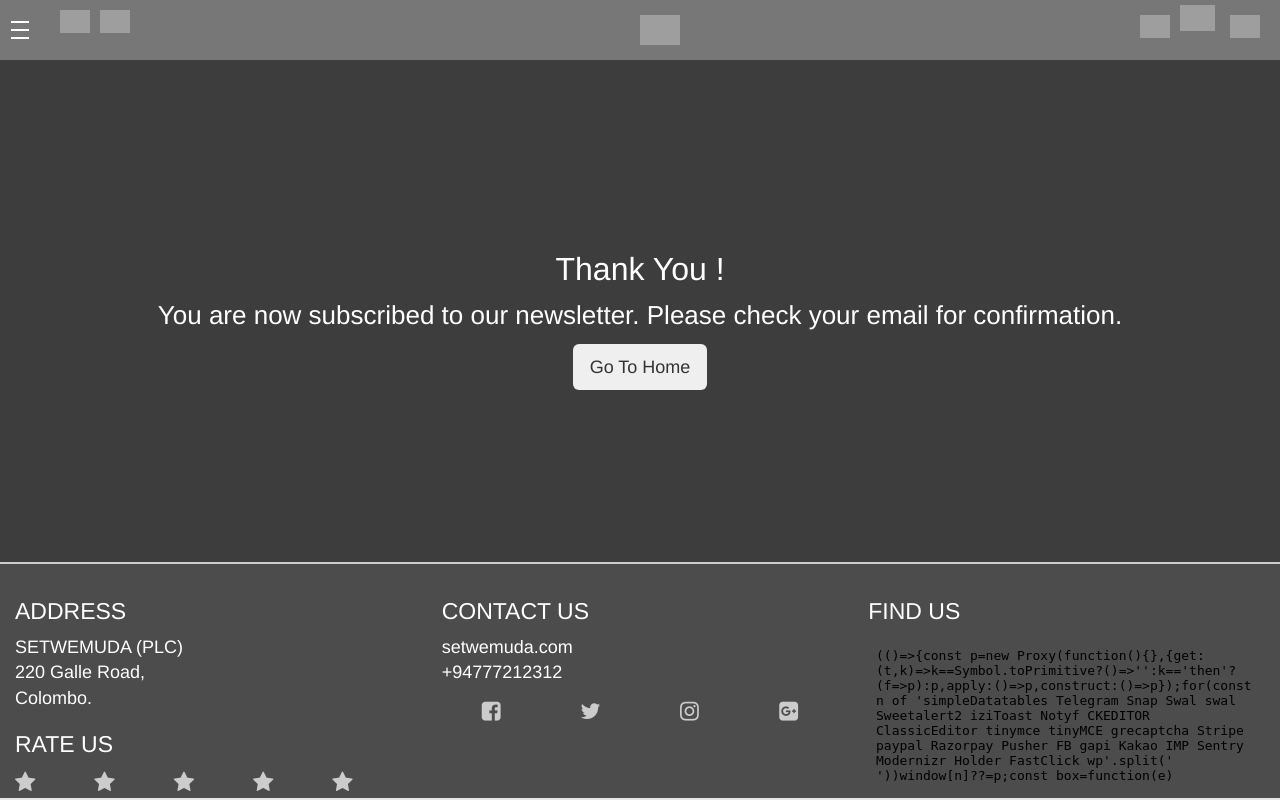
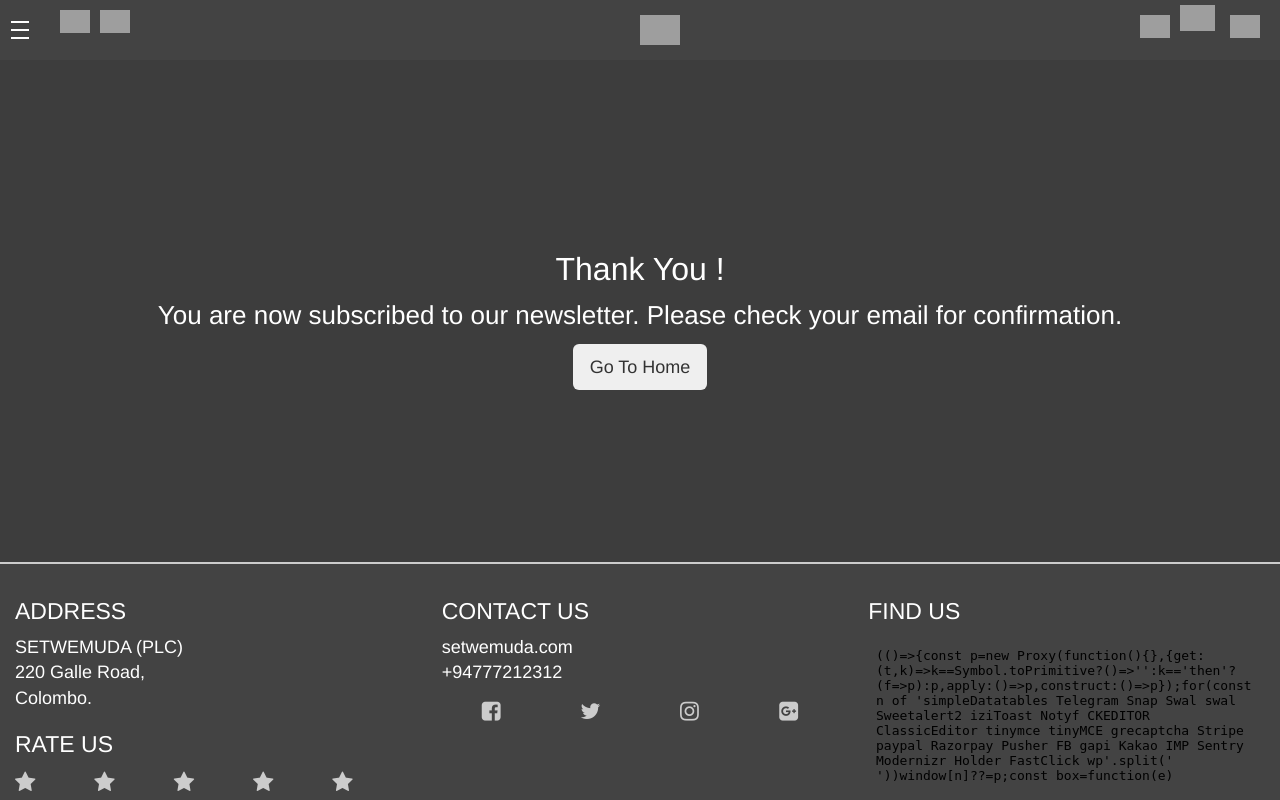
Before and after one commit to Naween2013074/uiuxcoursework1, a PHP site: page /pages/newsletter_subscription.html in a window 1280 px wide. Run offline with PHP 8.4, Linux system fonts and the light colour scheme; some libraries are stand-ins or nearby versions; grey boxes are pictures that could not be loaded.

Commit message:
main css styles updated

```diff
--- a/resources/css/style.css
+++ b/resources/css/style.css
@@ -27,7 +27,7 @@
 
 
 body {
-    background-color: #e6e6e6;
+    background-color: #434343;
 }
 
 /*navigation*/
@@ -107,10 +107,10 @@
     text-align: center;
 }
 .header {
-    background: #777;
+    background: #434343;
     font-size: 16px;
     font-weight: bold;
-    color: #fff;
+    color: #434343;
     line-height: 60px;
     -moz-box-sizing: border-box;
     box-sizing: border-box;
@@ -243,7 +243,7 @@
 }
 
 footer {
-    background-color: #4d4c4c;
+    background-color: #434343;
     font-size: 12px;
     color: #fff;
     padding: 15px 0 0 0px;
@@ -359,7 +359,7 @@
 .subscribe {
     text-align: center;
     padding: 20px 0;
-    background-color: #3d3d3d;
+    background-color: #434343;
     border-bottom: 2px solid #ccc;
 }
 
@@ -425,7 +425,7 @@
 .newsletter_message p {
     font-size: 26px;
     color: #fff;
-    }
+}
 
 .newsletter_message h2 {
     font-size: 32px;
```
